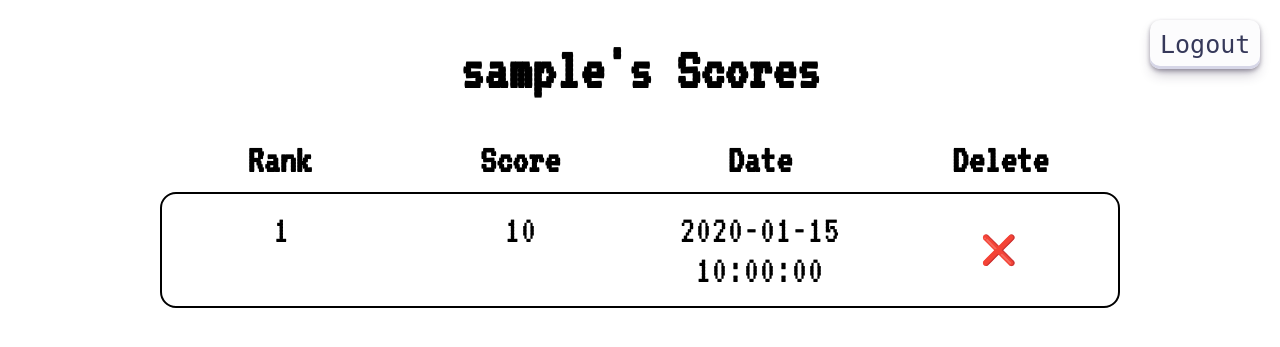
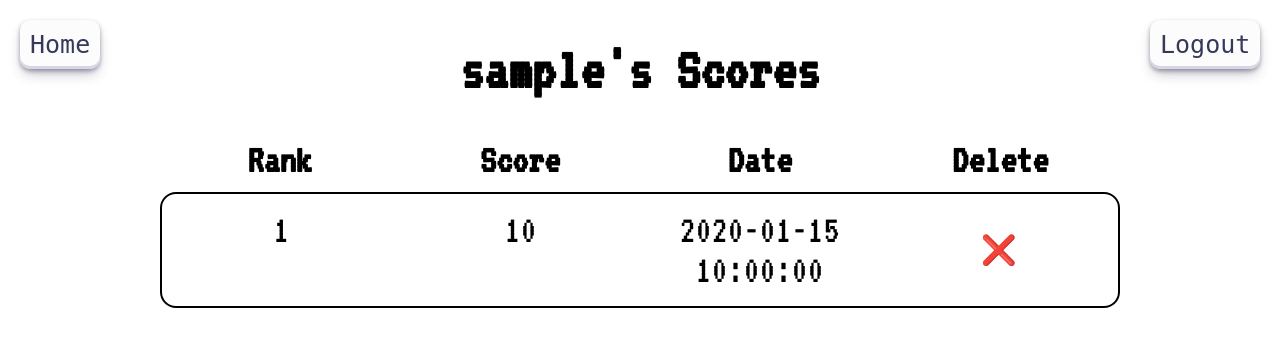
Before and after one commit to Soranosuke2001/FlappyBird_Pygame, a Flask app: template templates/profile.html in a window 1280 px wide. Shown: the top 347 px of the page. Run offline with Flask 2, Linux system fonts and the light colour scheme; the template is opened without the code that fills it: most values are stand-ins (such as "Sample title", 1, 10 or a date in 2020).

Commit message:
created the home button and saves the users session so they dont have to login again

```diff
--- a/app.py
+++ b/app.py
@@ -85,10 +85,14 @@ def authenticate():
         return render_template('login.html', error=error)
 
     if request.method == 'GET':
-        return render_template('login.html')
+        if 'username' in session:
+            return redirect(url_for('profile'))
+        else:
+            return render_template('login.html')
 
 @app.route('/logout')
 def logout():
+    session.pop('username', None)
     return redirect(url_for('home'))
 
 @app.route('/profile')
--- a/templates/profile.html
+++ b/templates/profile.html
@@ -10,9 +10,14 @@
     <title>Profile</title>
 </head>
 <body>
+    <div class="home">
+        <form action="/" method="GET">
+            <button class="btn btn-home">Home</button>
+        </form>
+    </div>
     <div class="navbar">
        <form action="/logout">
-           <button class="login-btn">Logout</button>
+           <button class="btn btn-logout">Logout</button>
         </form>
     </div>
     <h1>{{ username }}'s Scores</h1>
@@ -45,13 +50,8 @@
                 </div>
                 <div class="delete-btn">
                     <form class="delete-form" action="/delete/score" method="POST">
-                        <!-- <div> -->
                         <input type="text" name="username" value="{{ username }}" hidden>
                         <button id="btn-delete" class="btn-delete" type="submit" name="delete" value="{{ score['id'] }}">❌</button>
-                            <!-- <label for="btn-delete" class="btn-label">❌</label> -->
-
-                            <!-- <span style="display: none;">{{ score["id"] }}</span> -->
-                        <!-- </div> -->
                     </form>
                 </div>
             </div>
@@ -59,10 +59,26 @@
         {% endblock %}
     </div>
     <style>
-        .login-btn {
+        .btn {
+            all: unset;
+            font-family: 'VT323', monospace;
+            font-size: 450%;
+            text-align: center;
+        }
+
+        .btn-logout {
             position: fixed;
             right: 20px;
             top: 20px;
+        }
+
+        .btn-home {
+            position: fixed;
+            left: 20px;
+            top: 20px;
+        }
+
+        .btn {
             background-color: #FCFCFD;
             border-radius: 10px;
             border-width: 0;
@@ -76,16 +92,16 @@
             font-size: 25px;
         }
 
-        .login-btn:focus {
+        .btn:focus {
             box-shadow: #D6D6E7 0 0 0 1.5px inset, rgba(45, 35, 66, 0.4) 0 2px 4px, rgba(45, 35, 66, 0.3) 0 7px 13px -3px, #D6D6E7 0 -3px 0 inset;
         }
 
-        .login-btn:hover {
+        .btn:hover {
             box-shadow: rgba(45, 35, 66, 0.4) 0 4px 8px, rgba(45, 35, 66, 0.3) 0 7px 13px -3px, #D6D6E7 0 -3px 0 inset;
             transform: translateY(-2px);
         }
 
-        .login-btn:active {
+        .btn:active {
             box-shadow: #D6D6E7 0 3px 7px inset;
             transform: translateY(2px);
         }
@@ -138,16 +154,11 @@
         }
 
         .btn-delete {
-            /* background-image: url('static/bin.png'); */
-            /* background-position: center; */
-            /* background-size: cover; */
             all: unset;
             width: 50px;
             height: 50px;
             border: none;
             font-size: 180%;
-
-            /* border-radius: 1rem; */
         }
     </style>
 </body>
```
